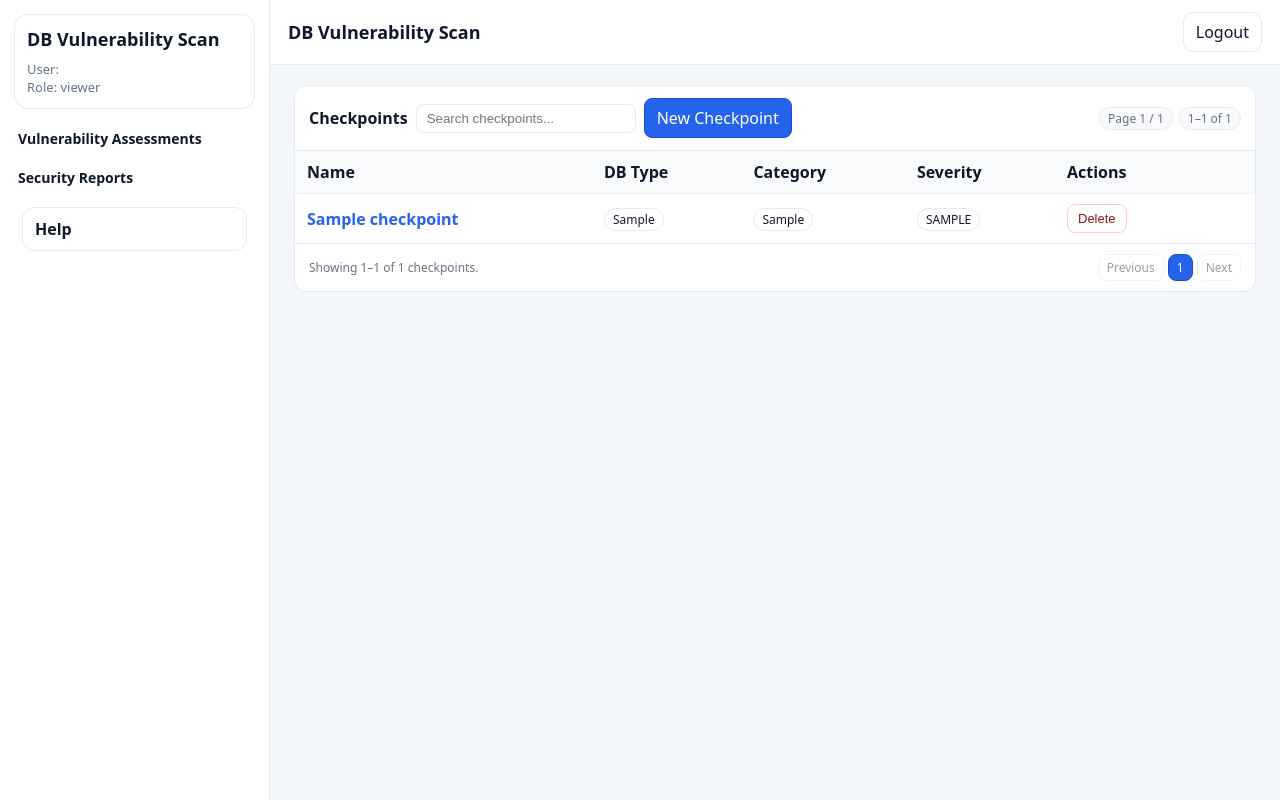
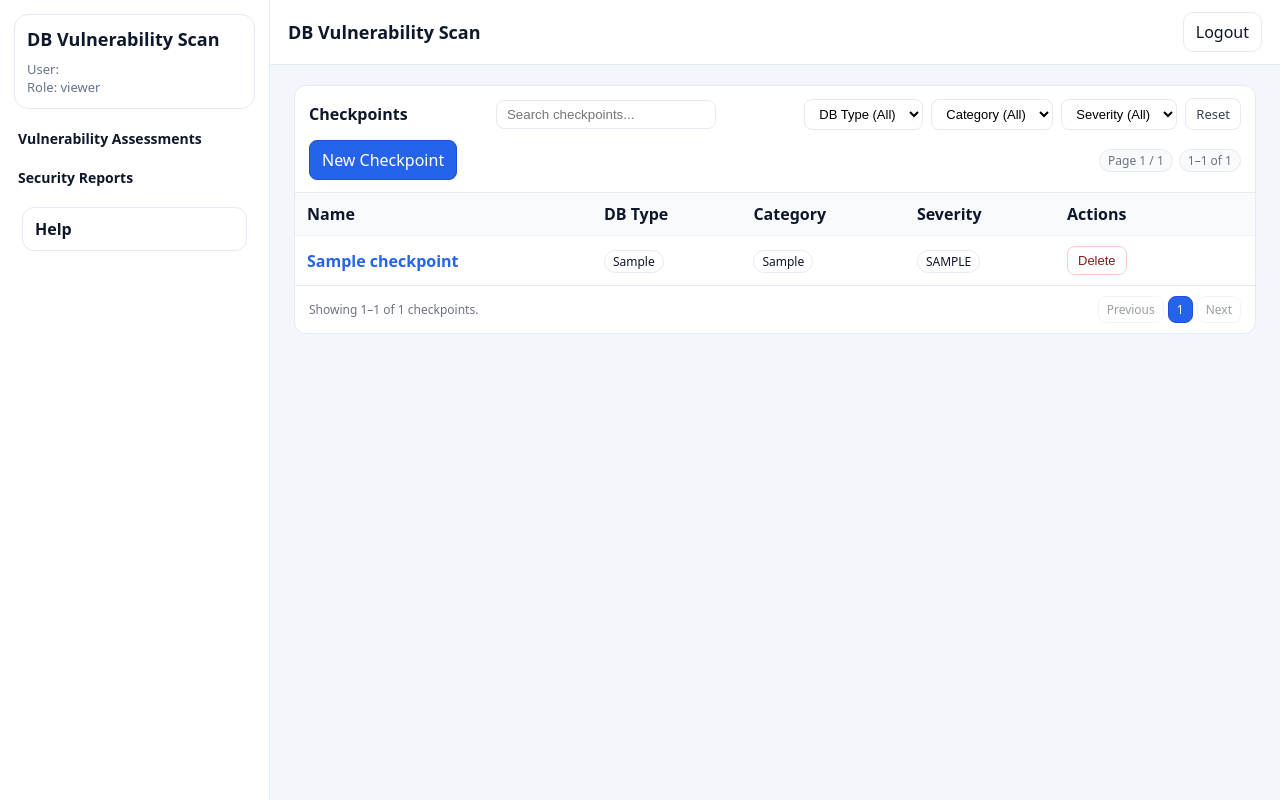
Before and after one commit to yusufanilakduygu/DBVULSCAN, a Flask app: page /checkpoints/ in a window 1280 px wide. Run offline with Flask 3, Linux system fonts and the light colour scheme; tables that the repository leaves empty or names only in its code hold one stand-in row (values such as "Sample post").

Commit message:
25-12-2025 before Benchmarks CRUD

```diff
--- a/checkpoints/routes.py
+++ b/checkpoints/routes.py
@@ -153,15 +153,67 @@ def list_checkpoints():
     db = get_db()
     cursor = db.cursor()
 
-    q_param = request.args.get('q')
+    # -------------------------
+    # RESET (clear all filters)
+    # -------------------------
+    if request.args.get("reset") == "1":
+        session.pop("cp_search", None)
+        session.pop("cp_f_db_type", None)
+        session.pop("cp_f_category", None)
+        session.pop("cp_f_severity", None)
+        return redirect(url_for("checkpoints.list_checkpoints"))
+
+    # -------------------------
+    # SEARCH (persist via session)
+    # -------------------------
+    q_param = request.args.get("q")
     if q_param is not None:
         search = q_param.strip()
-        session['cp_search'] = search
+        session["cp_search"] = search
     else:
-        search = session.get('cp_search', '').strip()
+        search = (session.get("cp_search") or "").strip()
 
+    # -------------------------
+    # FILTERS (persist via session)
+    # -------------------------
+    # db_type
+    if "db_type" in request.args:
+        f_db_type = (request.args.get("db_type") or "").strip().lower()
+        if f_db_type not in {"", "oracle", "mssql"}:
+            f_db_type = ""
+        session["cp_f_db_type"] = f_db_type
+    else:
+        f_db_type = (session.get("cp_f_db_type") or "").strip().lower()
+        if f_db_type not in {"", "oracle", "mssql"}:
+            f_db_type = ""
+
+    # category
+    if "category" in request.args:
+        f_category = (request.args.get("category") or "").strip().upper()
+        if f_category not in {"", "AUTH", "PRIV", "CONFIG", "PATCH", "AUDIT", "ENCRYPT", "ACCOUNT", "OTHER"}:
+            f_category = ""
+        session["cp_f_category"] = f_category
+    else:
+        f_category = (session.get("cp_f_category") or "").strip().upper()
+        if f_category not in {"", "AUTH", "PRIV", "CONFIG", "PATCH", "AUDIT", "ENCRYPT", "ACCOUNT", "OTHER"}:
+            f_category = ""
+
+    # severity
+    if "severity" in request.args:
+        f_severity = (request.args.get("severity") or "").strip().lower()
+        if f_severity not in {"", "info", "caution", "minor", "major", "critical"}:
+            f_severity = ""
+        session["cp_f_severity"] = f_severity
+    else:
+        f_severity = (session.get("cp_f_severity") or "").strip().lower()
+        if f_severity not in {"", "info", "caution", "minor", "major", "critical"}:
+            f_severity = ""
+
+    # -------------------------
+    # PAGINATION
+    # -------------------------
     try:
-        page = int(request.args.get('page', 1))
+        page = int(request.args.get("page", 1))
     except (TypeError, ValueError):
         page = 1
     if page < 1:
@@ -169,20 +221,44 @@ def list_checkpoints():
 
     per_page = 15
 
-    where_clause = ""
-    params_count = []
+    # -------------------------
+    # BUILD WHERE (search + filters)
+    # -------------------------
+    where_parts = []
+    params = []
+
     if search:
-        where_clause = """
-            WHERE
+        where_parts.append("""
+            (
                 Name LIKE %s
                 OR DB_Type LIKE %s
                 OR Severity LIKE %s
                 OR Category LIKE %s
-        """
+            )
+        """)
         like = f"%{search}%"
-        params_count = [like, like, like, like]
+        params.extend([like, like, like, like])
 
-    cursor.execute(f"SELECT COUNT(*) AS cnt FROM checkpoints {where_clause}", params_count)
+    if f_db_type:
+        where_parts.append("DB_Type = %s")
+        params.append(f_db_type)
+
+    if f_category:
+        where_parts.append("Category = %s")
+        params.append(f_category)
+
+    if f_severity:
+        where_parts.append("Severity = %s")
+        params.append(f_severity)
+
+    where_clause = ""
+    if where_parts:
+        where_clause = "WHERE " + " AND ".join(where_parts)
+
+    # -------------------------
+    # COUNT
+    # -------------------------
+    cursor.execute(f"SELECT COUNT(*) AS cnt FROM checkpoints {where_clause}", params)
     total_records = cursor.fetchone()["cnt"]
 
     if total_records == 0:
@@ -195,8 +271,10 @@ def list_checkpoints():
             page = total_pages
         offset = (page - 1) * per_page
 
-    params_rows = params_count + [per_page, offset]
-
+    # -------------------------
+    # ROWS
+    # -------------------------
+    params_rows = params + [per_page, offset]
     cursor.execute(
         f"""
         SELECT
@@ -231,6 +309,9 @@ def list_checkpoints():
         start_record=start_record,
         end_record=end_record,
         search=search,
+        f_db_type=f_db_type,
+        f_category=f_category,
+        f_severity=f_severity,
     )
 
 
--- a/templates/checkpoints/list.html
+++ b/templates/checkpoints/list.html
@@ -3,7 +3,7 @@
 {% block content %}
 <style>
 .ds-wrap{background:#fff;border:1px solid #e5e9f2;border-radius:12px;}
-.ds-head{display:flex;justify-content:space-between;align-items:center;padding:12px 14px;border-bottom:1px solid #e5e9f2;flex-wrap:wrap;gap:8px;}
+.ds-head{display:flex;justify-content:space-between;align-items:center;padding:12px 14px;border-bottom:1px solid #e5e9f2;flex-wrap:wrap;gap:10px;}
 .ds-title{font-weight:800;}
 .ds-actions a.btn{display:inline-block;padding:8px 12px;border-radius:8px;text-decoration:none;}
 .btn-primary{background:#2563eb;color:#fff;border:1px solid #1d4ed8;}
@@ -28,6 +28,17 @@
 .pagination .page-link{display:inline-block;padding:4px 8px;border-radius:8px;border:1px solid #e5e9f2;text-decoration:none;font-size:12px;color:#374151;background:#fff;}
 .pagination .page-item.active .page-link{background:#2563eb;color:#fff;border-color:#1d4ed8;}
 .pagination .page-item.disabled .page-link{opacity:0.5;pointer-events:none;}
+
+.filters{display:flex;gap:8px;align-items:center;flex-wrap:wrap;}
+.filters select{
+  border:1px solid #e5e9f2;border-radius:8px;padding:6px 10px;font-size:13px;background:#fff;
+}
+.filters .btn-link{
+  border:1px solid #e5e9f2;border-radius:8px;padding:6px 10px;font-size:13px;background:#fff;cursor:pointer;
+  text-decoration:none;color:#374151;
+}
+.filters .btn-link:hover{background:#f8fafc;}
+
 @media (max-width: 980px){
   .ds-head{flex-direction:column;align-items:flex-start;}
   .ds-meta{margin-left:0;}
@@ -39,9 +50,51 @@
   <div class="ds-head">
     <div class="ds-title">Checkpoints</div>
 
+    <!-- Search -->
     <div class="search-box">
-      <form method="get" action="{{ url_for('checkpoints.list_checkpoints') }}" style="display:flex;align-items:center;gap:6px;">
+      <form id="searchForm" method="get" action="{{ url_for('checkpoints.list_checkpoints') }}" style="display:flex;align-items:center;gap:6px;">
         <input type="text" name="q" placeholder="Search checkpoints..." value="{{ search or '' }}">
+        <!-- keep filters in search submit -->
+        <input type="hidden" name="db_type" value="{{ f_db_type or '' }}">
+        <input type="hidden" name="category" value="{{ f_category or '' }}">
+        <input type="hidden" name="severity" value="{{ f_severity or '' }}">
+      </form>
+    </div>
+
+    <!-- Filters -->
+    <div class="filters">
+      <form id="filterForm" method="get" action="{{ url_for('checkpoints.list_checkpoints') }}" style="display:flex;gap:8px;align-items:center;flex-wrap:wrap;">
+        <!-- keep search while filtering -->
+        <input type="hidden" name="q" value="{{ search or '' }}">
+
+        <select name="db_type" onchange="this.form.submit()">
+          <option value="" {% if not f_db_type %}selected{% endif %}>DB Type (All)</option>
+          <option value="oracle" {% if f_db_type=='oracle' %}selected{% endif %}>oracle</option>
+          <option value="mssql" {% if f_db_type=='mssql' %}selected{% endif %}>mssql</option>
+        </select>
+
+        <select name="category" onchange="this.form.submit()">
+          <option value="" {% if not f_category %}selected{% endif %}>Category (All)</option>
+          <option value="AUTH" {% if f_category=='AUTH' %}selected{% endif %}>AUTH</option>
+          <option value="PRIV" {% if f_category=='PRIV' %}selected{% endif %}>PRIV</option>
+          <option value="CONFIG" {% if f_category=='CONFIG' %}selected{% endif %}>CONFIG</option>
+          <option value="PATCH" {% if f_category=='PATCH' %}selected{% endif %}>PATCH</option>
+          <option value="AUDIT" {% if f_category=='AUDIT' %}selected{% endif %}>AUDIT</option>
+          <option value="ENCRYPT" {% if f_category=='ENCRYPT' %}selected{% endif %}>ENCRYPT</option>
+          <option value="ACCOUNT" {% if f_category=='ACCOUNT' %}selected{% endif %}>ACCOUNT</option>
+          <option value="OTHER" {% if f_category=='OTHER' %}selected{% endif %}>OTHER</option>
+        </select>
+
+        <select name="severity" onchange="this.form.submit()">
+          <option value="" {% if not f_severity %}selected{% endif %}>Severity (All)</option>
+          <option value="critical" {% if f_severity=='critical' %}selected{% endif %}>critical</option>
+          <option value="major" {% if f_severity=='major' %}selected{% endif %}>major</option>
+          <option value="minor" {% if f_severity=='minor' %}selected{% endif %}>minor</option>
+          <option value="caution" {% if f_severity=='caution' %}selected{% endif %}>caution</option>
+          <option value="info" {% if f_severity=='info' %}selected{% endif %}>info</option>
+        </select>
+
+        <a class="btn-link" href="{{ url_for('checkpoints.list_checkpoints', reset=1) }}">Reset</a>
       </form>
     </div>
 
@@ -95,17 +148,26 @@
     <nav aria-label="Checkpoint pagination">
       <ul class="pagination">
         <li class="page-item {% if page <= 1 %}disabled{% endif %}">
-          <a class="page-link" href="{{ url_for('checkpoints.list_checkpoints', page=page-1, q=search) }}">Previous</a>
+          <a class="page-link"
+             href="{{ url_for('checkpoints.list_checkpoints', page=page-1, q=search, db_type=f_db_type, category=f_category, severity=f_severity) }}">
+            Previous
+          </a>
         </li>
 
         {% for p in range(1, total_pages + 1) %}
           <li class="page-item {% if p == page %}active{% endif %}">
-            <a class="page-link" href="{{ url_for('checkpoints.list_checkpoints', page=p, q=search) }}">{{ p }}</a>
+            <a class="page-link"
+               href="{{ url_for('checkpoints.list_checkpoints', page=p, q=search, db_type=f_db_type, category=f_category, severity=f_severity) }}">
+              {{ p }}
+            </a>
           </li>
         {% endfor %}
 
         <li class="page-item {% if page >= total_pages %}disabled{% endif %}">
-          <a class="page-link" href="{{ url_for('checkpoints.list_checkpoints', page=page+1, q=search) }}">Next</a>
+          <a class="page-link"
+             href="{{ url_for('checkpoints.list_checkpoints', page=page+1, q=search, db_type=f_db_type, category=f_category, severity=f_severity) }}">
+            Next
+          </a>
         </li>
       </ul>
     </nav>
```
Also changed, not shown: benchmarks/__init__.py (added), benchmarks/routes.py (added), templates/benchmarks/form.html (added), templates/benchmarks/list.html (added).
